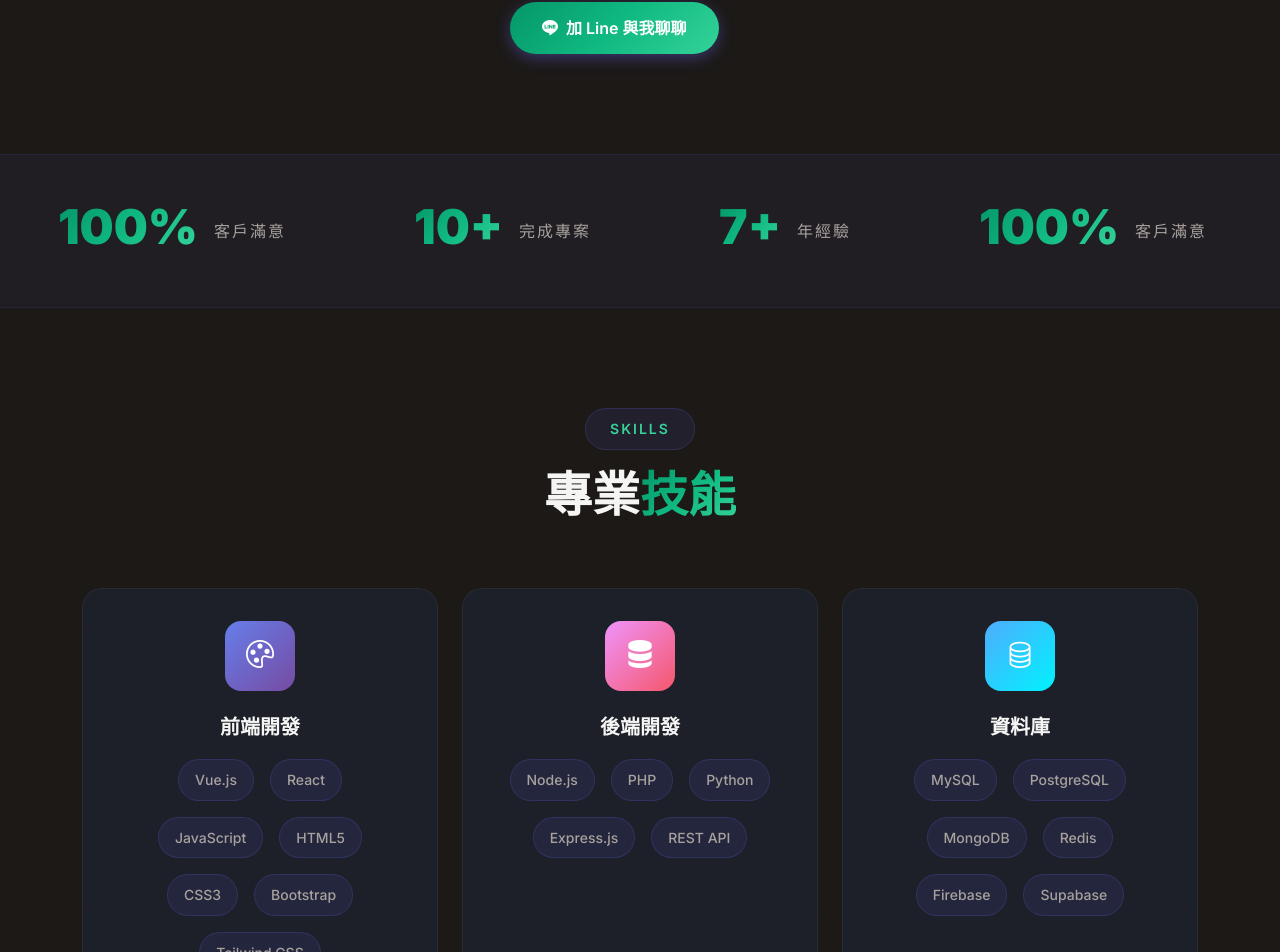
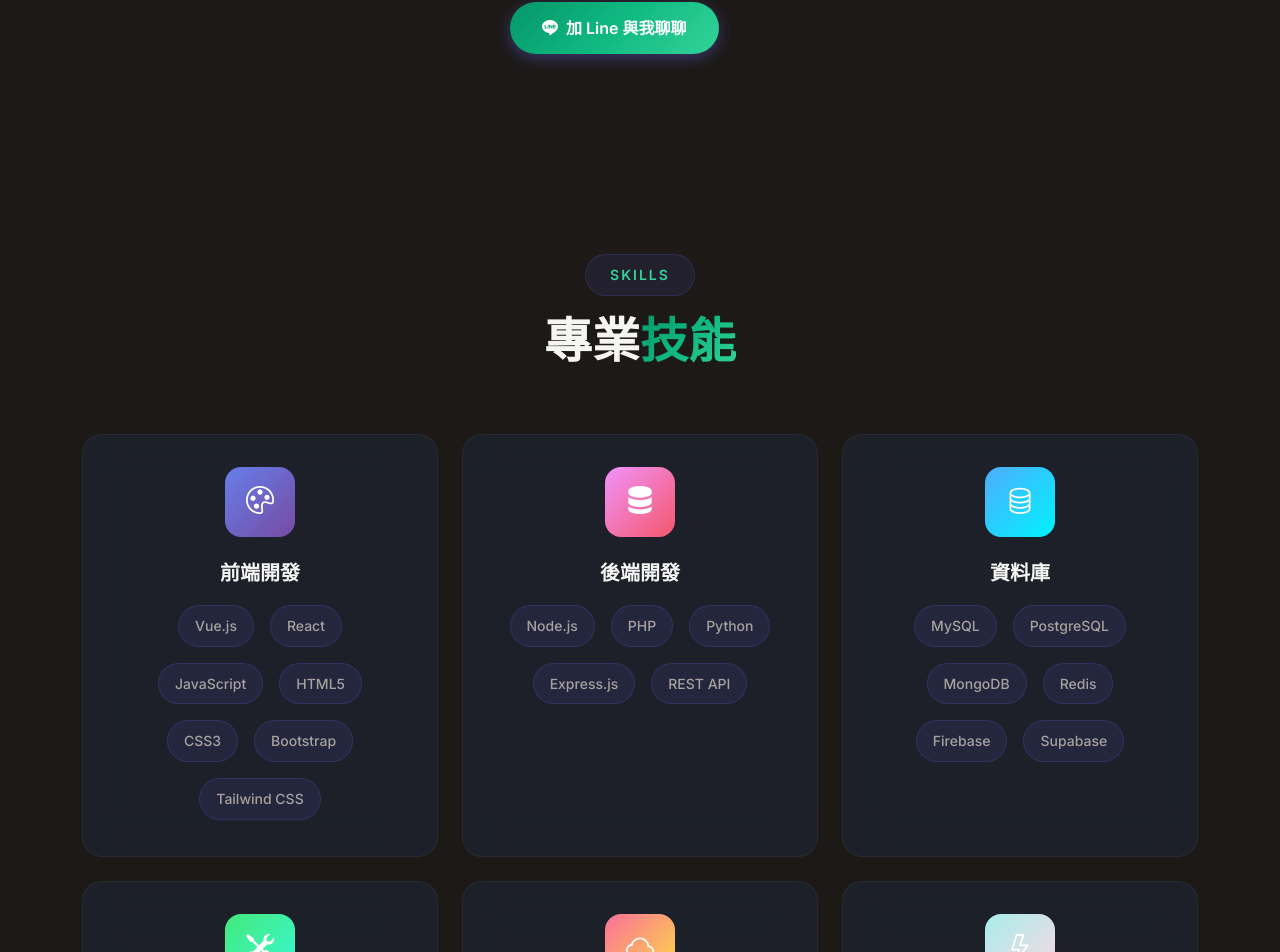
Before and after one commit to t7141123/Profile, a Vue app: page /about in a window 1280 px wide. Shown: the part 978-1930 px from the top of the page. Built offline with nearby package versions, Linux system fonts and the light colour scheme.

Commit message:
feat: add About page component displaying personal information, skills, and work process.

```diff
--- a/src/views/About.vue
+++ b/src/views/About.vue
@@ -91,22 +91,6 @@
       </div>
     </section>
 
-    <!-- Statistics Section (Marquee) -->
-    <section class="section stats-section">
-      <div class="marquee-container">
-        <div class="marquee-content">
-          <div
-            class="stat-item"
-            v-for="stat in [...stats, ...stats, ...stats, ...stats]"
-            :key="stat.id + Math.random()"
-          >
-            <span class="stat-number">{{ stat.number }}</span>
-            <span class="stat-label">{{ stat.label }}</span>
-          </div>
-        </div>
-      </div>
-    </section>
-
     <!-- Skills Section -->
     <section class="section">
       <div class="container">
@@ -194,11 +178,7 @@ import { useI18n } from "vue-i18n";
 
 const { t } = useI18n();
 
-const stats = computed(() => [
-  { id: 1, number: "10+", label: t("about.stats.projects") },
-  { id: 2, number: "7+", label: t("about.stats.years") },
-  { id: 3, number: "100%", label: t("about.stats.satisfaction") },
-]);
+
 
 const skillCategories = computed(() => [
   {
@@ -415,60 +395,7 @@ const workProcess = computed(() => [
   color: var(--success-color);
 }
 
-/* Stats Section */
-.stats-section {
-  background: rgba(99, 102, 241, 0.05);
-  border-top: 1px solid rgba(99, 102, 241, 0.1);
-  border-bottom: 1px solid rgba(99, 102, 241, 0.1);
-  padding: 3rem 0;
-  overflow: hidden;
-}
 
-.marquee-container {
-  width: 100%;
-  overflow: hidden;
-  white-space: nowrap;
-  position: relative;
-}
-
-.marquee-content {
-  display: inline-flex;
-  animation: marquee 20s linear infinite;
-}
-
-.stat-item {
-  display: inline-flex;
-  align-items: center;
-  gap: 1rem;
-  padding: 0 4rem;
-}
-
-.stat-number {
-  font-size: 3rem;
-  font-weight: 900;
-  color: var(--success-color);
-  line-height: 1;
-}
-
-.stat-label {
-  font-size: 1rem;
-  color: var(--text-secondary);
-  font-weight: 500;
-  white-space: nowrap;
-}
-
-@keyframes marquee {
-  0% {
-    transform: translateX(0);
-  }
-  100% {
-    transform: translateX(-50%);
-  }
-}
-
-.marquee-container:hover .marquee-content {
-  animation-play-state: paused;
-}
 
 /* Skill Category */
 .skill-category {
```
